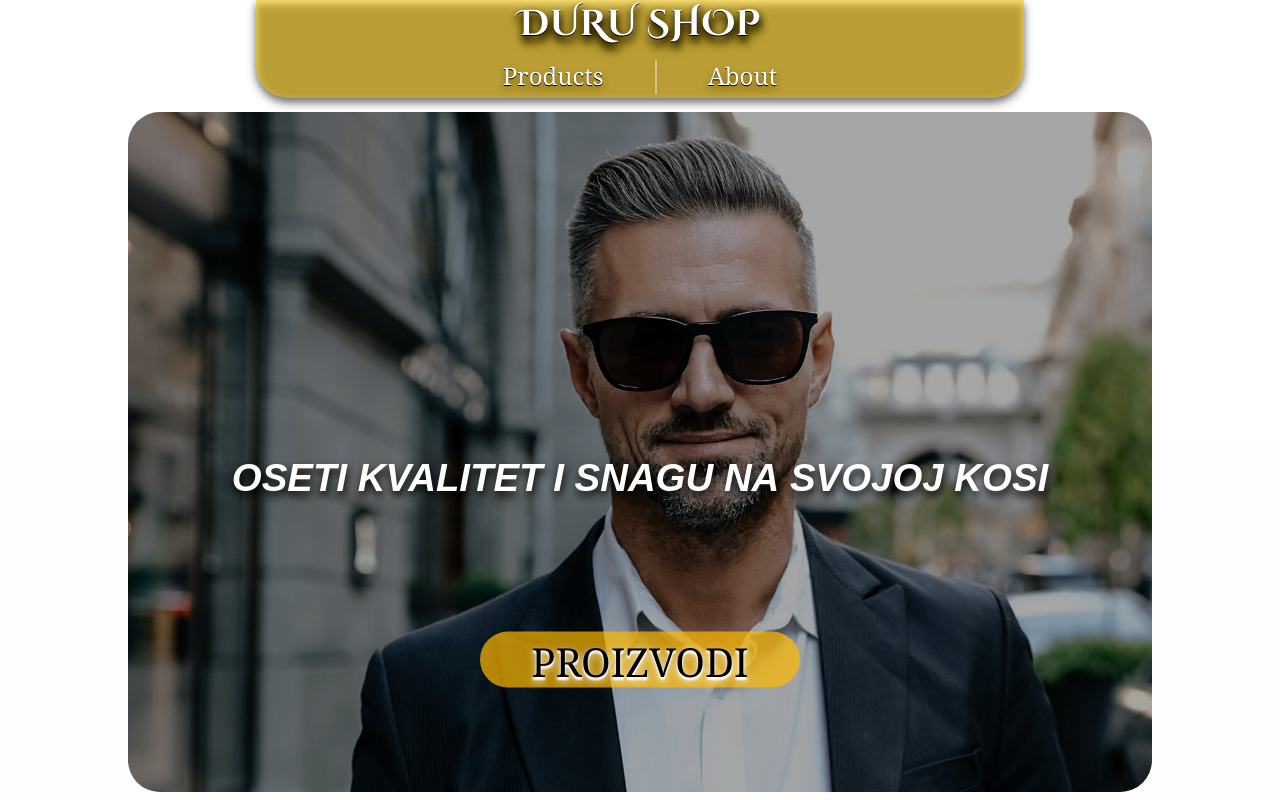
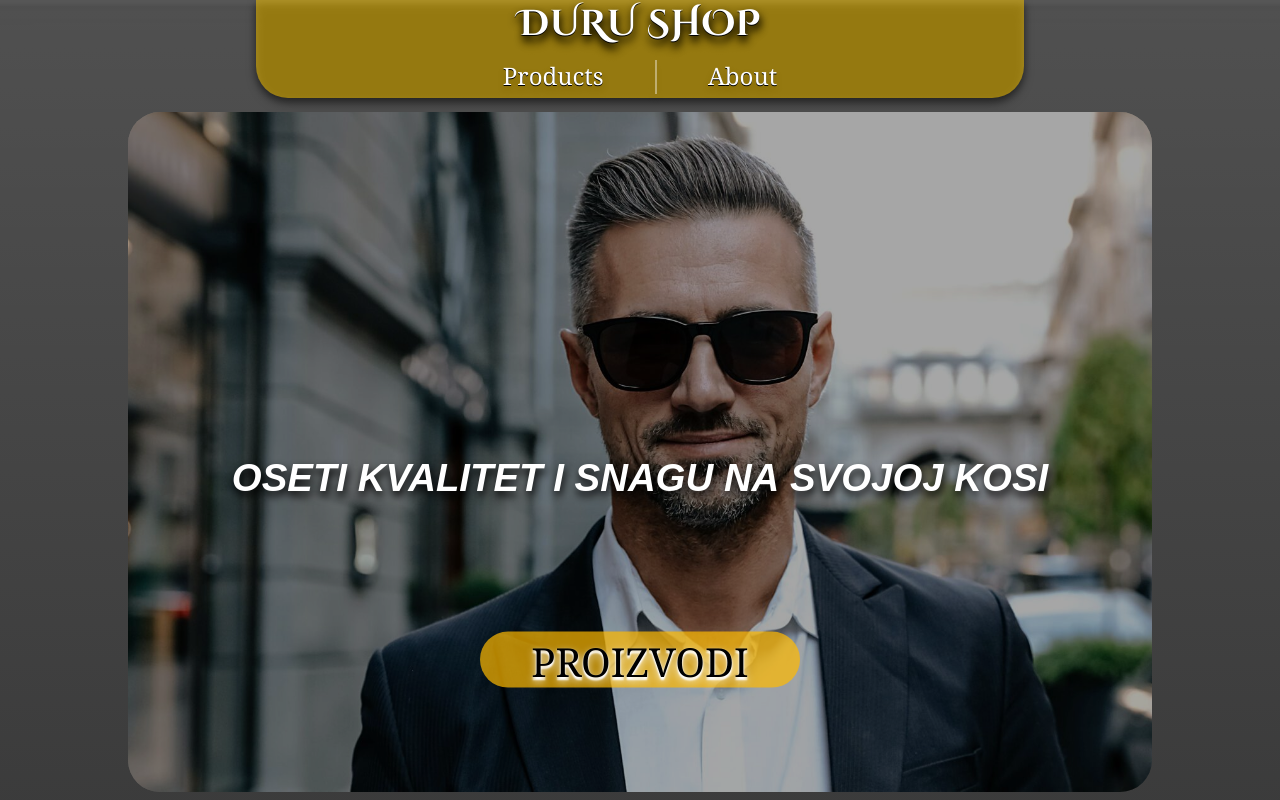
Before and after one commit to akljsdflkjskldjfsdfasdfasdf/petar-sampuni, a Next.js app in the folder petar-prodaja - Copy/my-app/: page / in a window 1280 px wide. Shown: the top 800 px of the page. Built offline with nearby package versions, Linux system fonts and the light colour scheme; no server answers; the database is empty.

Commit message:
Update layout.tsx

```diff
--- a/petar-prodaja - Copy/my-app/src/app/layout.tsx
+++ b/petar-prodaja - Copy/my-app/src/app/layout.tsx
@@ -121,8 +121,8 @@ export default function RootLayout({
 
   return (
     <html lang="en">
-      <body className=" relative  !bg-gradient-to-b from-white/25  to-gray-100/10 to-101% md:to-60% text-gray-900 flex flex-col min-h-screen ">
-         <div  className=" relative  !bg-gradient-to-b from-white/25  to-gray-100/10 to-101% md:to-60% text-gray-900 flex flex-col min-h-screen ">
+      <body >
+         <div  className=" relative  bg-gradient-to-b from-white/25  to-gray-100/10 to-101% md:to-60% text-gray-900 flex flex-col min-h-screen ">
         {/* HEADER - Dodali smo ref={headerRef} */}
         <header
           ref={headerRef}
```
